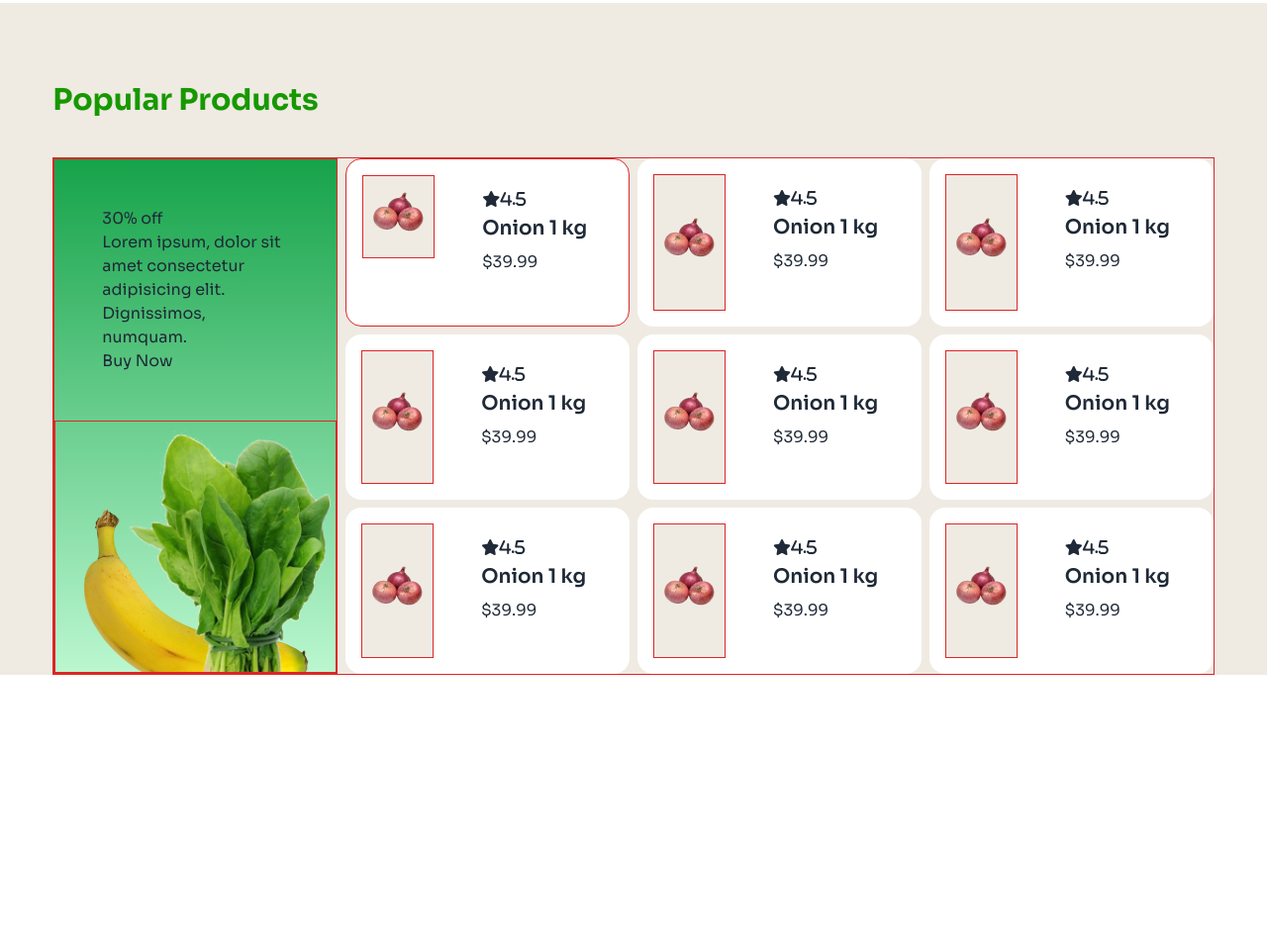
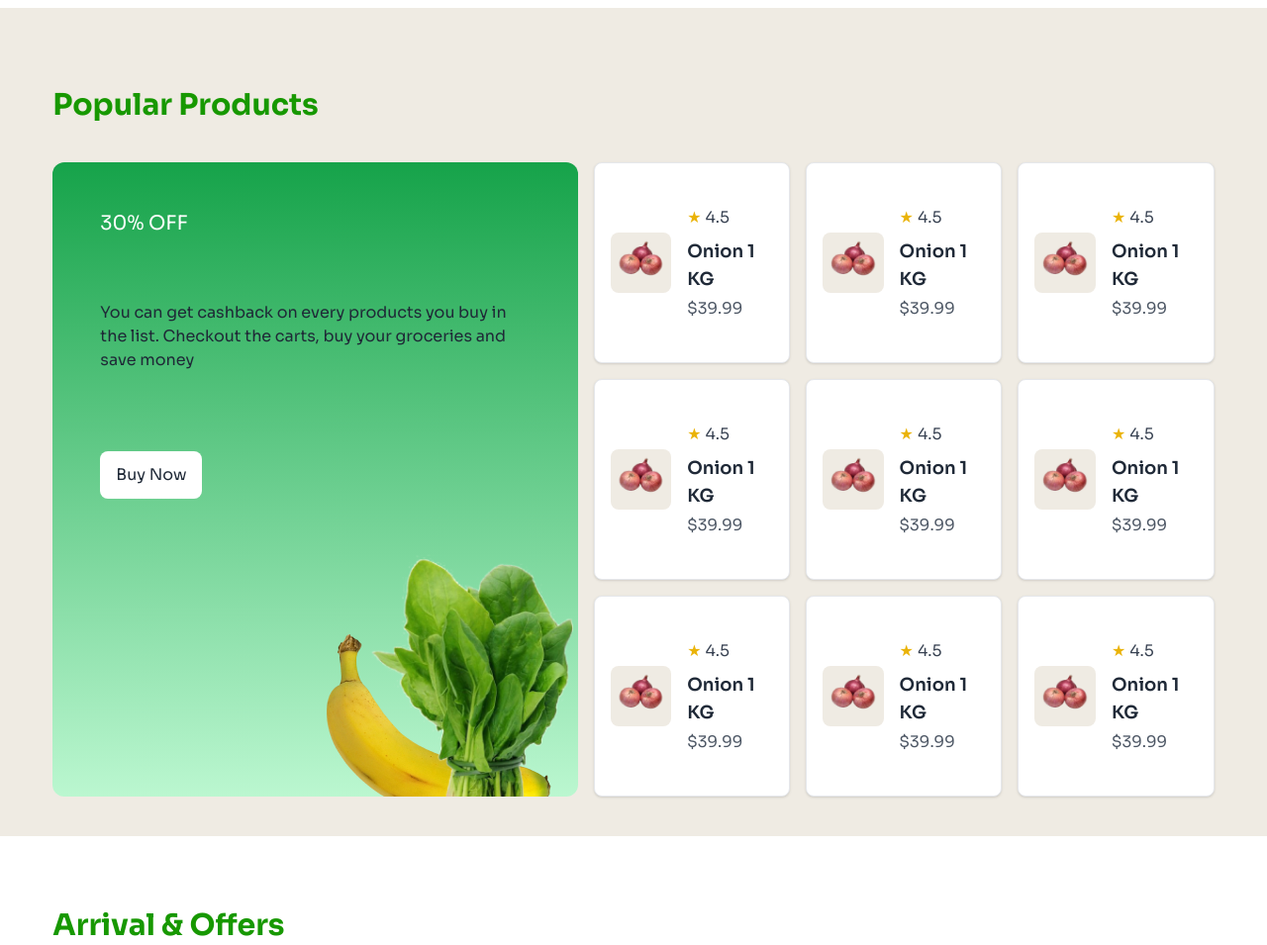
Before and after one commit to MozahidHridoy24/B11-A3-Nature-platter, a plain HTML site: page index.html in a window 1280 px wide. Shown: the part 1845-2800 px from the top of the page at 99% size. Before the commit the page ends 2527 px from the top, so only its background shows below. Drawn offline with nearby package versions, Linux system fonts and the light colour scheme.

Commit message:
added services and products section

```diff
--- a/index.html
+++ b/index.html
@@ -38,28 +38,14 @@
       </script>
 </head>
 <body class="font-sora">
-    <header>
+    <header class="bg-gradient-to-b from-[#FFFFFF] to-[#EFEBE3]">
         <!-- navigation section -->
-        <nav class="border border-red-600">
-            <div class="navbar bg-base-100">
-                <div class="navbar-start">
+        <nav class=" mx-auto px-16 py-3 lg:px-35 lg:py-6 w-full border-b-2 border-green-500 md:border-none md:border-b-green-500 justify-center">
+          <div class=" display-flex w-full justify-around navbar max-w-screen-xl">
 
-                  <img src="images/logo-header.png" alt="Brand logo">
-                </div>
-                <div class="navbar-center hidden lg:flex">
-                  <ul class="menu menu-horizontal px-1">
-                      <li><a>Product</a></li>
-                      <li><a>Services</a></li>
-                      <li><a>Contact Us</a></li>
-                </ul>
-                </div>
-                <div class="border border-red-600 gap-5  hidden sm:block">
-                    <i class="fa-solid fa-magnifying-glass"></i>
-                    <i class="fa-solid fa-cart-shopping"></i>
-                  <a class="btn">Login</a>
-                  <a class="btn">Register</a>
-                </div>
-                <div class="dropdown navbar-end">
+                  <img src="/images/logo-header.png" alt="Logo">
+
+                  <div class="dropdown flex self-end items-center p-4 px-4">
                       <div tabindex="0" role="button" class="btn btn-ghost lg:hidden">
                           <svg
                               xmlns="http://www.w3.org/2000/svg"
@@ -76,17 +62,53 @@
                       </div>
                       <ul
                           tabindex="0"
-                      class="menu menu-sm dropdown-content bg-base-100 rounded-box z-[1] mt-3 w-52 p-2 shadow">
+                          class=" menu menu-sm dropdown-content rounded-box z-[1] mt-3 p-2 justify md:justify-between md:w-full right-0 right-elements flex justify-end w-1/6">
                           <li><a>Product</a></li>
                           <li><a>Services</a></li>
-                      <li><a>Contact Us</a></li>
+                          <li><a>Contact us</a></li>
                       </ul>
+                  </div>
+
+
+          <div class="navbar-center hidden lg:flex w-1/3 justify-center">
+                <ul class="menu menu-horizontal px-1">
+                  <li><a class="font-semibold">Product</a></li>
+                  <li><a class="font-semibold">Services</a></li>
+                  <li><a class="font-semibold">Contact us</a></li>
+                </ul>
+          </div>
+
+          <div class=" hidden lg:flex justify-end">
+                  <div>
+                      <i class="fa-solid fa-magnifying-glass"></i>
+                  </div>
+                  <div class="cart-actions mx-2">
+                      <svg
+                          xmlns="http://www.w3.org/2000/svg"
+                          class="h-5 w-5"
+                          fill="none"
+                          viewBox="0 0 24 24"
+                          stroke="currentColor">
+                          <path
+                              stroke-linecap="round"
+                              stroke-linejoin="round"
+                              stroke-width="2"
+                              d="M3 3h2l.4 2M7 13h10l4-8H5.4M7 13L5.4 5M7 13l-2.293 2.293c-.63.63-.184 1.707.707 1.707H17m0 0a2 2 0 100 4 2 2 0 000-4zm-8 2a2 2 0 11-4 0 2 2 0 014 0z" />
+                      </svg>
+                  </div>
+                  <div >
+                      <a class="px-8 py-2 mx-2 rounded-lg btn bg-[#fff] border-[#179800] text-[#111]">Login</a>
+                  </div>
+                  <div class="register">
+                  <a class="px-8 py-2 rounded-lg btn bg-[#179800] text-[#FFF]">Register</a>
+                  </div>
+              </div>
 
             </div>
-              </div>
+
       </nav>
           <!-- Banner section -->
-           <section class="border border-red-600 text-center bg-gradient-to-b from-[#FFFFFF] to-[#EFEBE3]">
+           <section class="text-center">
             <div class="mx-12 mt-16 space-y-4">
                 <h3 class="text-6xl font-bold">Freshness <span class="text-color-primary">You Can
                     Count</span> On, Prices You’ll Love!</h3>
@@ -103,14 +125,14 @@
          <section class="w-11/12 mx-auto mt-28">
             <h1 class="text-3xl mb-10 text-color-primary font-bold">Services</h1>
 
-            <div class="border border-red-600 md:flex gap-4 justify-center items-center">
+            <div class="md:flex gap-4 justify-center items-center">
                 <!-- service 1 -->
                 <div class="bg-[#EFEBE3] m-2 p-6 text-center rounded-xl">
                     <div class="flex justify-center items-center mb-10 border ">
                         <img src="images/service.png" alt="">
                     </div>
                     <h3 class="text-2xl font-bold mb-4">24/7 Services </h3>
-                    <p>Lorem ipsum, dolor sit amet consectetur adipisicing elit. Eveniet ea dolorum cumque neque sit nulla debitis culpa tempore necessitatibus obcaecati.</p>
+                    <p>24/7 services are services that are available 24 hours a day, 7 days a week. They can be offered in many industries, including commerce and property maintenance. </p>
                 </div>
                 <!-- service 2 -->
                 <div class="bg-[#EFEBE3] m-2 p-6 text-center rounded-xl">
@@ -118,7 +140,7 @@
                         <img src="images/delivery.png" alt="">
                     </div>
                     <h3 class="text-2xl font-bold mb-4">Fast Delivery</h3>
-                    <p>Lorem ipsum, dolor sit amet consectetur adipisicing elit. Eveniet ea dolorum cumque neque sit nulla debitis culpa tempore necessitatibus obcaecati.</p>
+                    <p>Fast delivery is a fast shipping method that involves transporting shipments within 24 to 72 hours.Customers pay an extra shipping cost for fast delivery.</p>
                 </div>
                 <!-- service 3 -->
                 <div class="bg-[#EFEBE3] m-2 p-6 text-center rounded-xl">
@@ -126,146 +148,183 @@
                         <img src="images/healthy.png" alt="">
                     </div>
                     <h3 class="text-2xl font-bold mb-4">Healthy Products</h3>
-                    <p>Lorem ipsum, dolor sit amet consectetur adipisicing elit. Eveniet ea dolorum cumque neque sit nulla debitis culpa tempore necessitatibus obcaecati.</p>
+                    <p>Healthy products contain a balance of nutrients, including fruits, vegetables, grains, protein, and dairy. They also limit saturated fat, sodium, and added sugars. </p>
                 </div>
 
             </div>
          </section>
          <!-- Popular products section -->
-          <section class="mt-12 bg-[#EFEBE3]">
+          <section class="mt-12 bg-[#EFEBE3] pb-6">
             <h1 class="w-11/12 mx-auto text-3xl mb-10 text-color-primary font-bold pt-20">Popular Products</h1>
 
-            <div class="w-11/12 mx-auto border border-red-600 grid grid-cols-4 gap-2">
+            <div class="w-11/12 mx-auto md:flex gap-4">
                 <!-- offer card -->
-                <div class="flex flex-col justify-center items-stretch border border-red-600 bg-gradient-to-t from-green-200 to-green-600 md:row-span-3">
+                <div class="bg-gradient-to-t from-green-200 to-green-600 mb-4 rounded-xl md:w-1/2">
                     <div class="p-12">
-                        <h3>30% off</h3>
-                        <p>Lorem ipsum, dolor sit amet consectetur adipisicing elit. Dignissimos, numquam.</p>
-                        <button>Buy Now</button>
+                        <h3 class="text-white text-xl">30% OFF</h3>
+                        <p class="mt-16">You can get cashback on every products you buy in the list. Checkout the carts, buy your groceries and save money</p>
+                        <button class="bg-white mt-20 px-4 py-3 rounded-lg">Buy Now</button>
                     </div>
-                    <div class="border border-red-600 flex justify-end items-end">
-                        <img src="images/vegetable-offer.png" alt="">
+                    <div class="flex justify-end items-end">
+                        <img src="images/vegetable-offer.png" alt="" class=" ">
                     </div>
                 </div>
+                <!-- grid layout -->
+                <div class="grid grid-cols-2 md:grid-cols-3 mb-4 gap-4">
                 <!-- side card 1 -->
-                <div class="card card-side bg-base-100 border border-red-600 m-0 p-0">
-                    <figure class="border border-red-600 bg-[#EFEBE3] m-4 rounded-none h-1/2">
-                      <img class="w-full"
-                        src="images/onion.png" >
-                    </figure>
-                    <div class="card-body">
-                        <i class="fa-solid fa-star">4.5</i>
-                      <h2 class="card-title">Onion 1 kg</h2>
-                      <p>$39.99</p>
-
+                  <div class=" flex justify-center items-center gap-4 overflow-hidden mx-auto p-4 border rounded-lg shadow bg-white">
+                    <div>
+                        <img src="images/onion.png" alt="Onion" class="bg-[#EFEBE3] rounded-lg ">
+                    </div>
+                    <div class="flex items-center mx-auto">
+                        <div class="mx-auto">
+                            <div class="flex items-center mx-auto">
+                                <span class="text-yellow-500">★</span>
+                                <span class="ml-1 text-gray-700">4.5</span>
+                            </div>
+                            <h2 class="mt-2 text-lg font-semibold">Onion 1 KG</h2>
+                            <p class="mt-1 text-gray-600">$39.99</p>
+                        </div>
                     </div>
                 </div>
                 <!-- side card 2 -->
-                <div class="card card-side bg-base-100 h-auto">
-                    <figure class="border border-red-600 bg-[#EFEBE3] m-4 rounded-none">
-                      <img class="w-full"
-                        src="images/onion.png" >
-                    </figure>
-                    <div class="card-body">
-                        <i class="fa-solid fa-star">4.5</i>
-                      <h2 class="card-title">Onion 1 kg</h2>
-                      <p>$39.99</p>
-
+                  <div class=" flex justify-center items-center gap-4 overflow-hidden mx-auto p-4 border rounded-lg shadow bg-white">
+                    <div>
+                        <img src="images/onion.png" alt="Onion" class="bg-[#EFEBE3] rounded-lg ">
+                    </div>
+                    <div class="flex items-center mx-auto">
+                        <div class="mx-auto">
+                            <div class="flex items-center mx-auto">
+                                <span class="text-yellow-500">★</span>
+                                <span class="ml-1 text-gray-700">4.5</span>
+                            </div>
+                            <h2 class="mt-2 text-lg font-semibold">Onion 1 KG</h2>
+                            <p class="mt-1 text-gray-600">$39.99</p>
+                        </div>
                     </div>
                 </div>
                 <!-- side card 3 -->
-                <div class="card card-side bg-base-100 h-auto">
-                    <figure class="border border-red-600 bg-[#EFEBE3] m-4 rounded-none">
-                      <img class="w-full"
-                        src="images/onion.png" >
-                    </figure>
-                    <div class="card-body">
-                        <i class="fa-solid fa-star">4.5</i>
-                      <h2 class="card-title">Onion 1 kg</h2>
-                      <p>$39.99</p>
-
+                  <div class=" flex justify-center items-center gap-4 overflow-hidden mx-auto p-4 border rounded-lg shadow bg-white">
+                    <div>
+                        <img src="images/onion.png" alt="Onion" class="bg-[#EFEBE3] rounded-lg ">
+                    </div>
+                    <div class="flex items-center mx-auto">
+                        <div class="mx-auto">
+                            <div class="flex items-center mx-auto">
+                                <span class="text-yellow-500">★</span>
+                                <span class="ml-1 text-gray-700">4.5</span>
+                            </div>
+                            <h2 class="mt-2 text-lg font-semibold">Onion 1 KG</h2>
+                            <p class="mt-1 text-gray-600">$39.99</p>
+                        </div>
                     </div>
                 </div>
                 <!-- side card 4 -->
-                <div class="card card-side bg-base-100 h-auto">
-                    <figure class="border border-red-600 bg-[#EFEBE3] m-4 rounded-none">
-                      <img class="w-full"
-                        src="images/onion.png" >
-                    </figure>
-                    <div class="card-body">
-                        <i class="fa-solid fa-star">4.5</i>
-                      <h2 class="card-title">Onion 1 kg</h2>
-                      <p>$39.99</p>
-
+                  <div class=" flex justify-center items-center gap-4 overflow-hidden mx-auto p-4 border rounded-lg shadow bg-white">
+                    <div>
+                        <img src="images/onion.png" alt="Onion" class="bg-[#EFEBE3] rounded-lg ">
+                    </div>
+                    <div class="flex items-center mx-auto">
+                        <div class="mx-auto">
+                            <div class="flex items-center mx-auto">
+                                <span class="text-yellow-500">★</span>
+                                <span class="ml-1 text-gray-700">4.5</span>
+                            </div>
+                            <h2 class="mt-2 text-lg font-semibold">Onion 1 KG</h2>
+                            <p class="mt-1 text-gray-600">$39.99</p>
+                        </div>
                     </div>
                 </div>
                 <!-- side card 5 -->
-                <div class="card card-side bg-base-100 h-auto">
-                    <figure class="border border-red-600 bg-[#EFEBE3] m-4 rounded-none">
-                      <img class="w-full"
-                        src="images/onion.png" >
-                    </figure>
-                    <div class="card-body">
-                        <i class="fa-solid fa-star">4.5</i>
-                      <h2 class="card-title">Onion 1 kg</h2>
-                      <p>$39.99</p>
-
+                  <div class=" flex justify-center items-center gap-4 overflow-hidden mx-auto p-4 border rounded-lg shadow bg-white">
+                    <div>
+                        <img src="images/onion.png" alt="Onion" class="bg-[#EFEBE3] rounded-lg ">
+                    </div>
+                    <div class="flex items-center mx-auto">
+                        <div class="mx-auto">
+                            <div class="flex items-center mx-auto">
+                                <span class="text-yellow-500">★</span>
+                                <span class="ml-1 text-gray-700">4.5</span>
+                            </div>
+                            <h2 class="mt-2 text-lg font-semibold">Onion 1 KG</h2>
+                            <p class="mt-1 text-gray-600">$39.99</p>
+                        </div>
                     </div>
                 </div>
                 <!-- side card 6 -->
-                <div class="card card-side bg-base-100 h-auto">
-                    <figure class="border border-red-600 bg-[#EFEBE3] m-4 rounded-none">
-                      <img class="w-full"
-                        src="images/onion.png" >
-                    </figure>
-                    <div class="card-body">
-                        <i class="fa-solid fa-star">4.5</i>
-                      <h2 class="card-title">Onion 1 kg</h2>
-                      <p>$39.99</p>
-
+                  <div class=" flex justify-center items-center gap-4 overflow-hidden mx-auto p-4 border rounded-lg shadow bg-white">
+                    <div>
+                        <img src="images/onion.png" alt="Onion" class="bg-[#EFEBE3] rounded-lg ">
+                    </div>
+                    <div class="flex items-center mx-auto">
+                        <div class="mx-auto">
+                            <div class="flex items-center mx-auto">
+                                <span class="text-yellow-500">★</span>
+                                <span class="ml-1 text-gray-700">4.5</span>
+                            </div>
+                            <h2 class="mt-2 text-lg font-semibold">Onion 1 KG</h2>
+                            <p class="mt-1 text-gray-600">$39.99</p>
+                        </div>
                     </div>
                 </div>
                 <!-- side card 7 -->
-                <div class="card card-side bg-base-100 h-auto">
-                    <figure class="border border-red-600 bg-[#EFEBE3] m-4 rounded-none">
-                      <img class="w-full"
-                        src="images/onion.png" >
-                    </figure>
-                    <div class="card-body">
-                        <i class="fa-solid fa-star">4.5</i>
-                      <h2 class="card-title">Onion 1 kg</h2>
-                      <p>$39.99</p>
-
+                  <div class=" flex justify-center items-center gap-4 overflow-hidden mx-auto p-4 border rounded-lg shadow bg-white">
+                    <div>
+                        <img src="images/onion.png" alt="Onion" class="bg-[#EFEBE3] rounded-lg ">
+                    </div>
+                    <div class="flex items-center mx-auto">
+                        <div class="mx-auto">
+                            <div class="flex items-center mx-auto">
+                                <span class="text-yellow-500">★</span>
+                                <span class="ml-1 text-gray-700">4.5</span>
+                            </div>
+                            <h2 class="mt-2 text-lg font-semibold">Onion 1 KG</h2>
+                            <p class="mt-1 text-gray-600">$39.99</p>
+                        </div>
                     </div>
                 </div>
                 <!-- side card 8 -->
-                <div class="card card-side bg-base-100 h-auto">
-                    <figure class="border border-red-600 bg-[#EFEBE3] m-4 rounded-none">
-                      <img class="w-full"
-                        src="images/onion.png" >
-                    </figure>
-                    <div class="card-body">
-                        <i class="fa-solid fa-star">4.5</i>
-                      <h2 class="card-title">Onion 1 kg</h2>
-                      <p>$39.99</p>
-
+                  <div class=" flex justify-center items-center gap-4 overflow-hidden mx-auto p-4 border rounded-lg shadow bg-white">
+                    <div>
+                        <img src="images/onion.png" alt="Onion" class="bg-[#EFEBE3] rounded-lg ">
+                    </div>
+                    <div class="flex items-center mx-auto">
+                        <div class="mx-auto">
+                            <div class="flex items-center mx-auto">
+                                <span class="text-yellow-500">★</span>
+                                <span class="ml-1 text-gray-700">4.5</span>
+                            </div>
+                            <h2 class="mt-2 text-lg font-semibold">Onion 1 KG</h2>
+                            <p class="mt-1 text-gray-600">$39.99</p>
+                        </div>
                     </div>
                 </div>
                 <!-- side card 9 -->
-                <div class="card card-side bg-base-100 h-auto">
-                    <figure class="border border-red-600 bg-[#EFEBE3] m-4 rounded-none">
-                      <img class="w-full"
-                        src="images/onion.png" >
-                    </figure>
-                    <div class="card-body">
-                        <i class="fa-solid fa-star">4.5</i>
-                      <h2 class="card-title">Onion 1 kg</h2>
-                      <p>$39.99</p>
+                  <div class=" flex justify-center items-center gap-4 overflow-hidden mx-auto p-4 border rounded-lg shadow bg-white">
+                    <div>
+                        <img src="images/onion.png" alt="Onion" class="bg-[#EFEBE3] rounded-lg ">
+                    </div>
+                    <div class="flex items-center mx-auto">
+                        <div class="mx-auto">
+                            <div class="flex items-center mx-auto">
+                                <span class="text-yellow-500">★</span>
+                                <span class="ml-1 text-gray-700">4.5</span>
+                            </div>
+                            <h2 class="mt-2 text-lg font-semibold">Onion 1 KG</h2>
+                            <p class="mt-1 text-gray-600">$39.99</p>
+                        </div>
+                    </div>
+                </div>
+
+
 
                 </div>
             </div>
 
-            </div>
+          </section>
+          <!-- Arrival section -->
+           <section class="w-11/12 mx-auto mt-2">
+            <h1 class="text-3xl mb-10 text-color-primary font-bold pt-16">Arrival & Offers</h1>
 
            </section>
 
```
Lines whose indentation alone changed are shown as unchanged.
